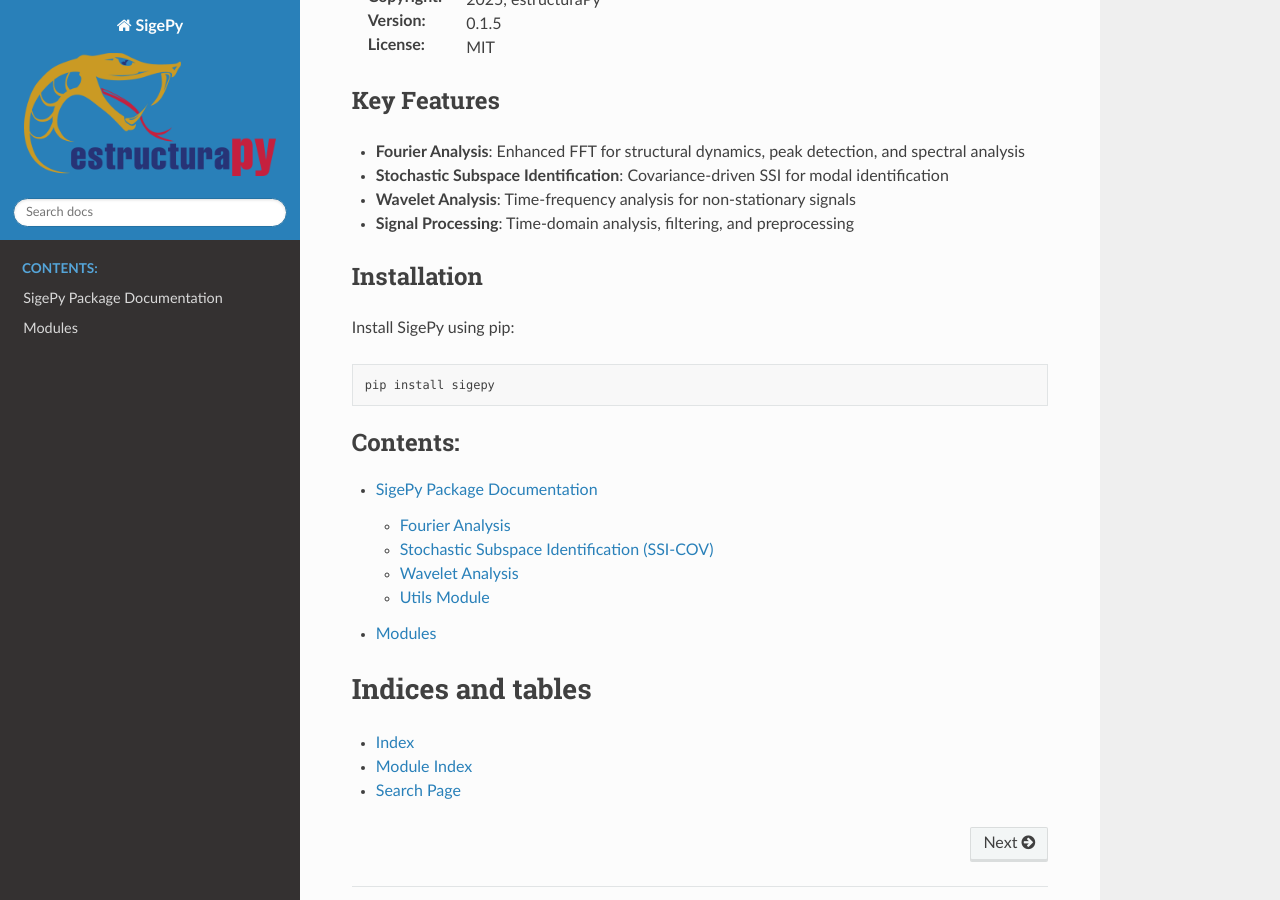
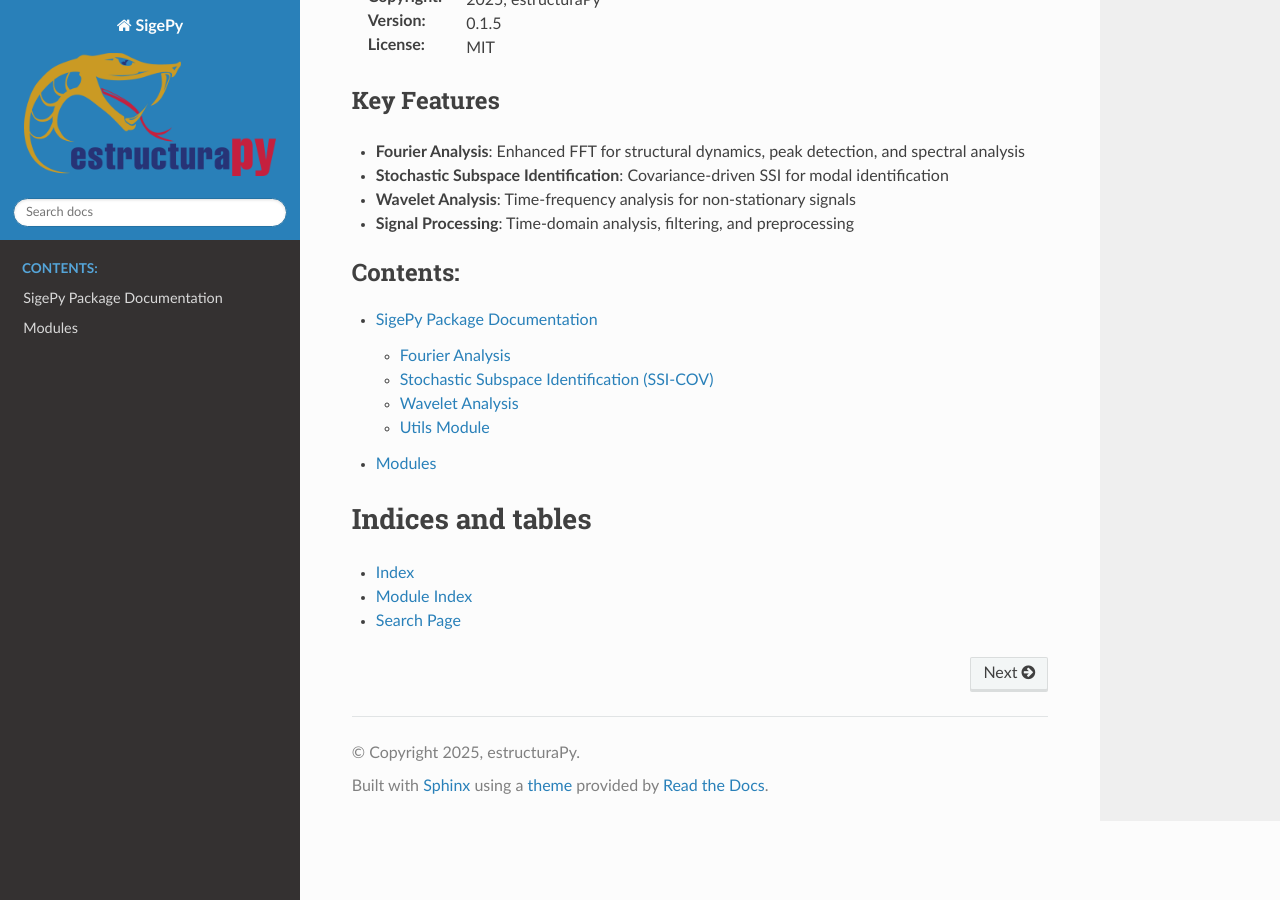
Before and after one commit to estructuraPy/sigepy, a Sphinx documentation site: the page built from docs/source/index.rst, in a window 1280 px wide and 900 px high, scrolled down 439 px. Built offline with Sphinx 7.4.7 and the Read the Docs theme 3.1.0, drawn with Linux system fonts in a browser that asks for light colours.

Commit message:
Update index.rst

```diff
--- a/docs/source/index.rst
+++ b/docs/source/index.rst
@@ -28,15 +28,6 @@ Key Features
 * **Wavelet Analysis**: Time-frequency analysis for non-stationary signals
 * **Signal Processing**: Time-domain analysis, filtering, and preprocessing
 
-Installation
------------
-
-Install SigePy using pip:
-
-.. code-block:: bash
-
-   pip install sigepy
-
 .. toctree::
    :maxdepth: 2
    :caption: Contents:
```
